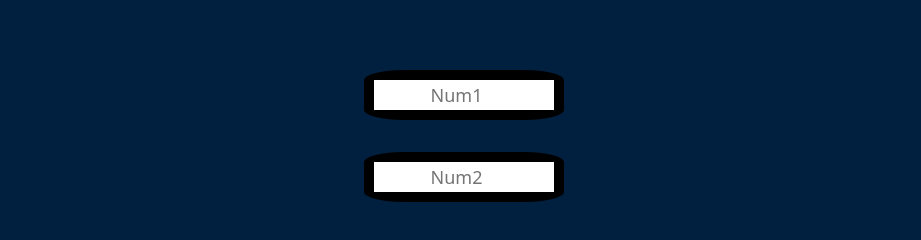
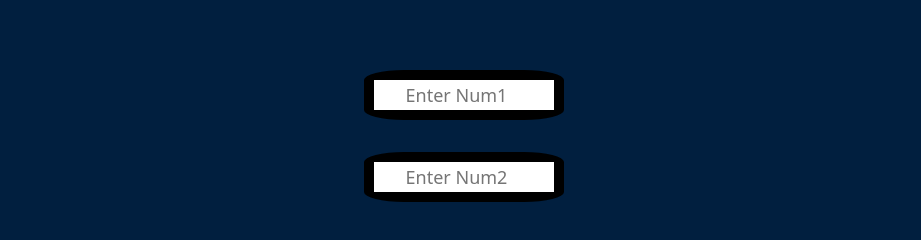
Before and after one commit to smps28/Calculator, a plain HTML site: page index.html in a window 1280 px wide. Shown: the part 132-372 px from the top of the page, without its empty margins (176-1097 px from the left). Drawn offline with nearby package versions, Linux system fonts and the light colour scheme.

Commit message:
Update index.html

```diff
--- a/index.html
+++ b/index.html
@@ -14,10 +14,10 @@
 
     <div class="container">
         <div class='row'>
-            <input type="number" name="" class="shan" id="value1" placeholder="Num1">
+            <input type="number" name="" class="shan" id="value1" placeholder="Enter Num1">
         </div>
         <div class='row'>
-            <input type="number" name="" class="shan" id="value2" placeholder="Num2">
+            <input type="number" name="" class="shan" id="value2" placeholder="Enter Num2">
         </div>
         <button type="button" class="b1 btn btn-outline-success" >CALCULATE</button>
         <button type="button" class="b2 btn btn-outline-warning" >RESET</button>
```
